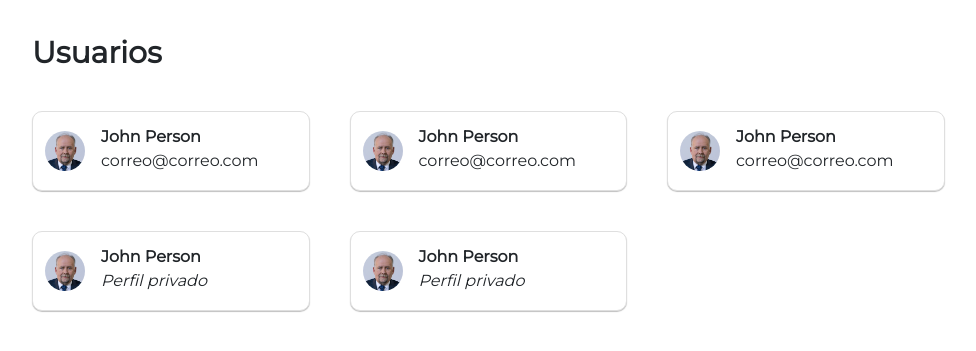
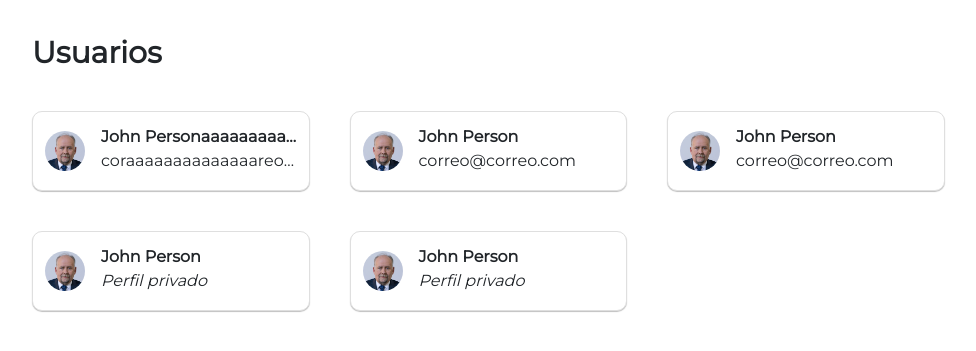
Before and after one commit to rguzg/comunidapp, a Django app: page /home in a window 1280 px wide. Shown: the part 55-406 px from the top of the page, without its empty margins (53-1029 px from the left). Run offline with Django 3.2, Linux system fonts and the light colour scheme; the visitor is signed in with stand-in values (Sample User, id 1); data comes from the database, SQL or seed files in the repository; some libraries are stand-ins or nearby versions.

Commit message:
Text overflow fix

```diff
--- a/Static/css/comunidapp.css
+++ b/Static/css/comunidapp.css
@@ -228,6 +228,7 @@ a:hover{
     flex-direction: column;
     margin-left: 16px;
     margin-bottom: 5px;
+    width: 200px;
 }
 
 .m-user-info__text > p {
--- a/Templates/home.html
+++ b/Templates/home.html
@@ -22,8 +22,8 @@
                 <div class="m-user-info m-user-info--card col-3">
                     <div class="m-profile-picture"></div>
                     <div class="m-user-info__text">
-                        <b>John Person</b>
-                        <p>correo@correo.com</p>
+                        <b class="h-text-overflow">John Personaaaaaaaaaaaaaaaaaaaa</b>
+                        <p class="h-text-overflow">coraaaaaaaaaaaaaareo@correo.com</p>
                     </div>
                 </div>
                 <div class="m-user-info m-user-info--card col-3">
```
